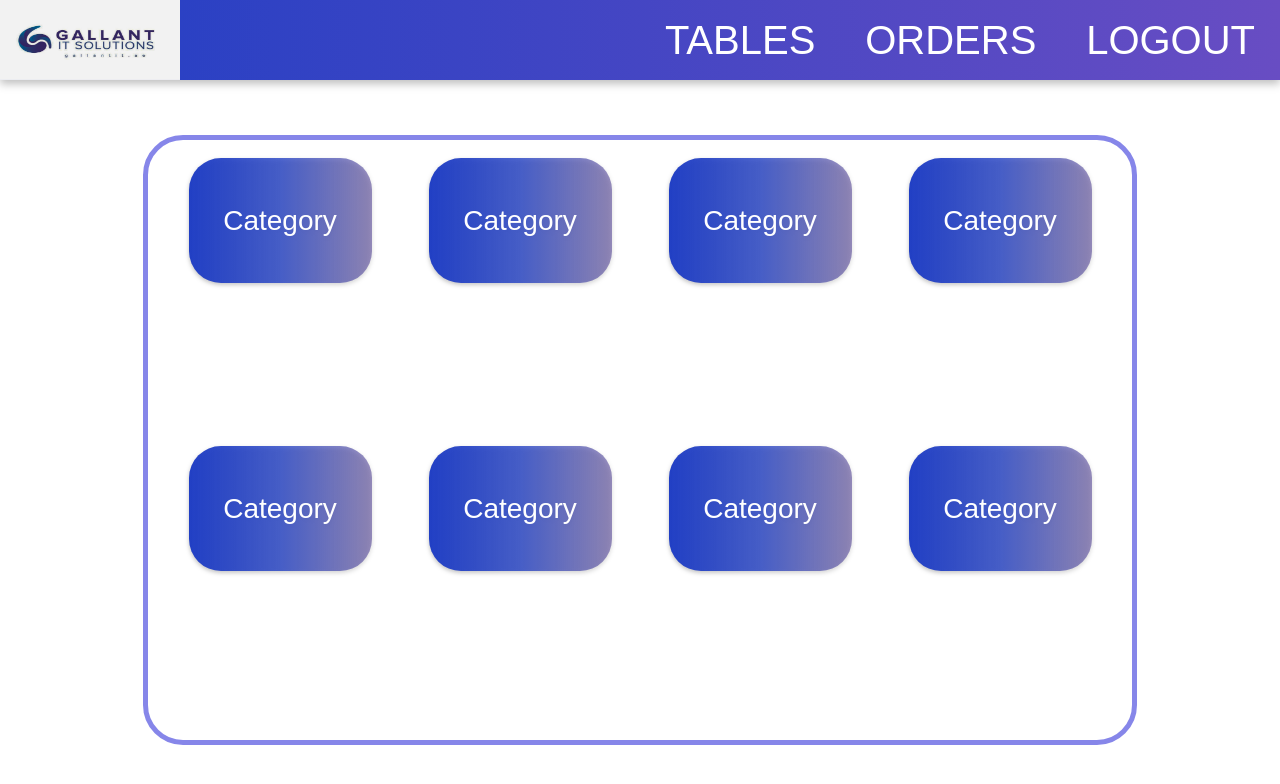
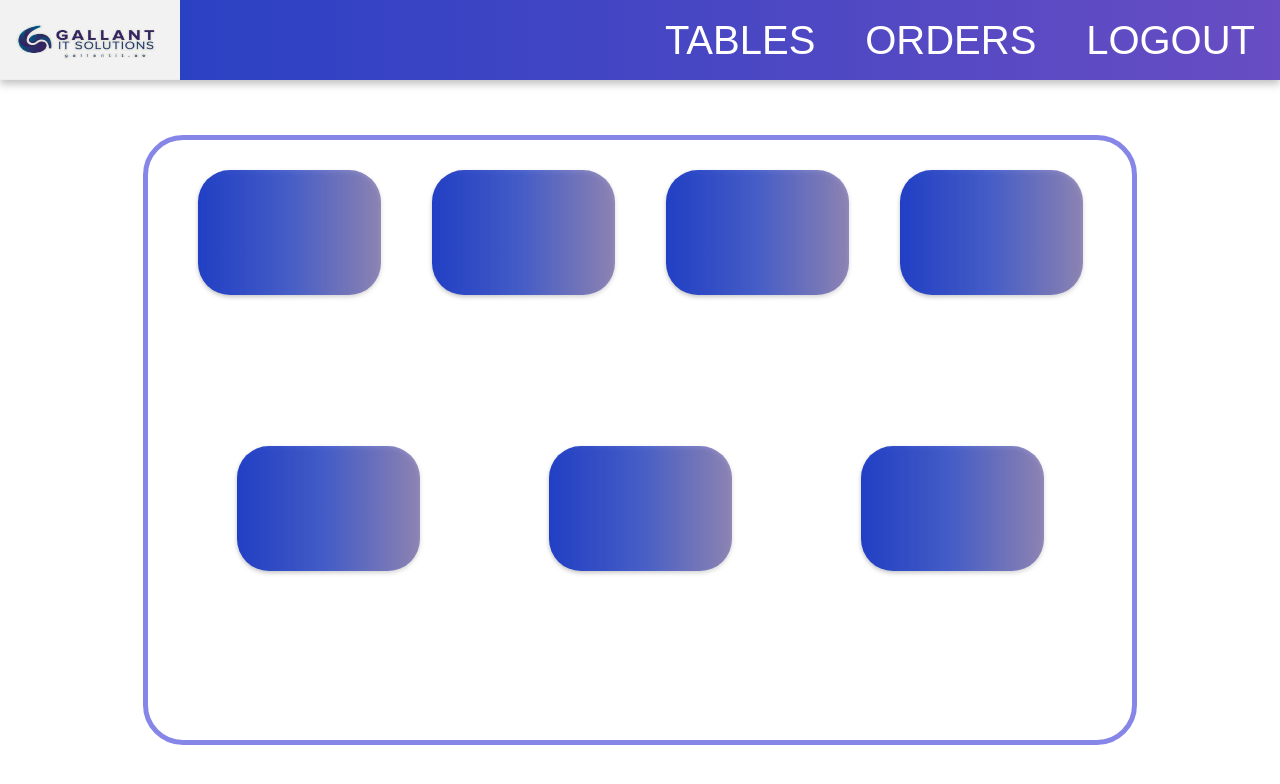
Before and after one commit to Fmajid29/restraunt-ordering-software, a React (Create React App) app: page /category in a window 1280 px wide. Shown: the top 784 px of the page. Built offline with nearby package versions, Linux system fonts and the light colour scheme.

Commit message:
Bill.jsx:Fix Ui Issues

```diff
--- a/src/Components/Bill/Bill.jsx
+++ b/src/Components/Bill/Bill.jsx
@@ -5,7 +5,6 @@ import "./Bill.css";
 
 const Bill = () => {
   const [value, setValue] = useState(1);
-  const [price, setPrice] = useState(786);
   const [data,setData]=useState(
     {
       item_name:"Item Name",
@@ -16,14 +15,15 @@ const Bill = () => {
 
   const handleIncrement = () => {
     setValue(value + 1);
-    setPrice(price + data.price);
+    setData({ ...data, price:data.price+data.price });
   };
   const handleDecrement = () => {
     setValue(value + -1);
-    setPrice(price - 786);
+    setData({ ...data, price:data.price-data.price });
+
   };
-  const newValue = (price / 100) * 5;
-  const taxValue = price + newValue;
+  const newValue = (data.price / 100) * 5;
+  const taxValue = data.price + newValue;
 
   return (
     <>
@@ -50,7 +50,7 @@ const Bill = () => {
                   </div>
                 </div>
                 <div>
-                  <h className="headingBill">{price}</h>
+                  <h className="headingBill">{data.price}</h>
                 </div>
               </div>
             </div>
@@ -68,7 +68,7 @@ const Bill = () => {
                   <h className="headingBill">Total Bill:</h>
                 </div>
                 <div>
-                  <h className="headingBill"> {price}</h>
+                  <h className="headingBill"> {data.price}</h>
                 </div>
               </div>
               <div>
--- a/src/Components/Category/Category.css
+++ b/src/Components/Category/Category.css
@@ -36,4 +36,20 @@
   flex-wrap: wrap;
   justify-content: space-around;
   padding: 12px;
+  flex-direction: row;
 }
+.categoryOut
+{
+  display: flex;
+  flex-direction: row;
+  justify-content: space-between;
+  display: flex;
+  flex-wrap: wrap;
+  justify-content: space-around;
+  padding: 12px;
+  flex-direction: row;
+}
+.headingCat
+{
+color: white !important   ;
+}
--- a/src/Components/Category/Category.jsx
+++ b/src/Components/Category/Category.jsx
@@ -4,25 +4,25 @@ import "./Category.css";
 
 const Category = () => {
 
-  const categories = ['Category'];
+  const categories = [
+    {  category: "John" },
+    {  category: "Jane" },
+    {  category: "Bob" },
+    {  category: "John" },
+    {  category: "Jane" },
+    {  category: "Bob" },
+    {  category: "Bob" },
+  ];
 
 function CategoryList() {
   return (
-    <div>
+    <div className="categoryOut">
       {categories.map(category => (
-     <div className="mainContainerTables">
-     <div className="innerCategory">
-     <div className="category">{categories[0]}</div>
-     <div className="category">{categories[0]}</div>
-     <div className="category">{categories[0]}</div>
-     <div className="category">{categories[0]}</div>
-     <div className="category">{categories[0]}</div>
-     <div className="category">{categories[0]}</div>
-     <div className="category">{categories[0]}</div>
-     <div className="category">{categories[0]}</div>
-
-     </div>
-   </div>
+     <div className="category">
+     <h1 className="headingCat">
+      {categories.category}
+     </h1>
+      </div>
       ))}
     </div>
   );
@@ -32,10 +32,11 @@ function CategoryList() {
       <div>
         <Navbar />
       </div>
-      <div>
+      <div className="mainContainerTables">
+      <div className="innerCategory">
       <CategoryList />
       </div>
-
+      </div>
     </>
   );
 };
```
Also changed, not shown: src/Components/Bill/BillItem.jsx (added, +10 -0 lines).
